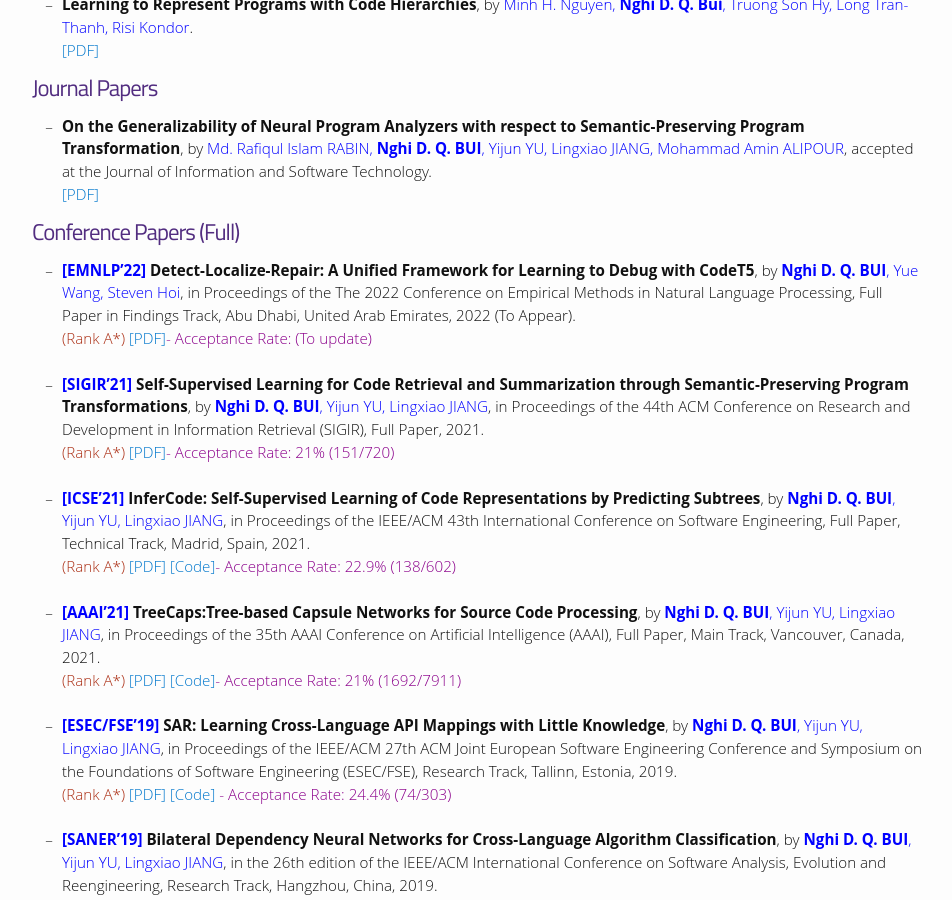
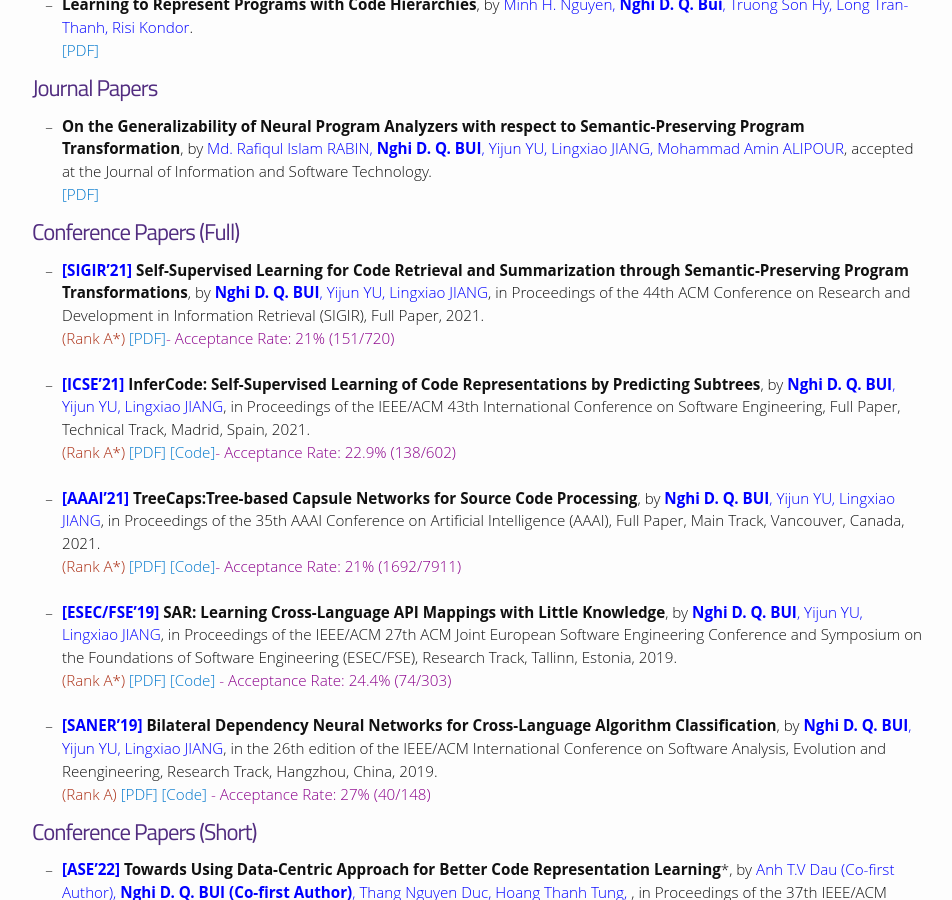
Before and after one commit to bdqnghi/bdqnghi.github.io, a Jekyll site: the page built from publications/publications.md, in a window 1280 px wide and 900 px high, scrolled down 392 px. Shown: the whole window, without its empty margins (163-1115 px from the left). Built offline with Jekyll 4.4.1, drawn with Linux system fonts in a browser that asks for light colours; nearby versions of some CDN libraries; some web fonts are replaced.

Commit message:
Update publications.md

```diff
--- a/publications/publications.md
+++ b/publications/publications.md
@@ -25,11 +25,11 @@
 <a href="https://arxiv.org/pdf/2008.01566.pdf" target="_blank"> [PDF]</a>
 
 # Conference Papers (Full)
-- <span style="color:blue">**[EMNLP'22]**</span> **Detect-Localize-Repair: A Unified Framework for Learning to Debug with CodeT5**, by <span style="color:blue">**Nghi D. Q. BUI**, Yue Wang, Steven Hoi</span>, in Proceedings of the The 2022 Conference on Empirical Methods in Natural Language Processing, Full Paper in Findings Track, Abu Dhabi, United Arab Emirates, 2022 (To Appear).
+<!-- - <span style="color:blue">**[EMNLP'22]**</span> **Detect-Localize-Repair: A Unified Framework for Learning to Debug with CodeT5**, by <span style="color:blue">**Nghi D. Q. BUI**, Yue Wang, Steven Hoi</span>, in Proceedings of the The 2022 Conference on Empirical Methods in Natural Language Processing, Full Paper in Findings Track, Abu Dhabi, United Arab Emirates, 2022 (To Appear).
 <br>
 <span style="color:#AB2F15">(Rank A*)</span> <a href="" target="_blank"> [PDF]</a><span style="color:#8B008B">- Acceptance Rate: (To update) </span>
 <br>
-<br>
+<br> -->
 - <span style="color:blue">**[SIGIR'21]**</span> **Self-Supervised Learning for Code Retrieval and Summarization through Semantic-Preserving Program Transformations**, by <span style="color:blue">**Nghi D. Q. BUI**, Yijun YU, Lingxiao JIANG</span>, in Proceedings of the 44th ACM Conference on Research and Development in Information Retrieval (SIGIR), Full Paper, 2021.
 <br>
 <span style="color:#AB2F15">(Rank A*)</span> <a href="https://arxiv.org/abs/2009.02731" target="_blank"> [PDF]</a><span style="color:#8B008B">- Acceptance Rate: 21% (151/720)</span>
```
